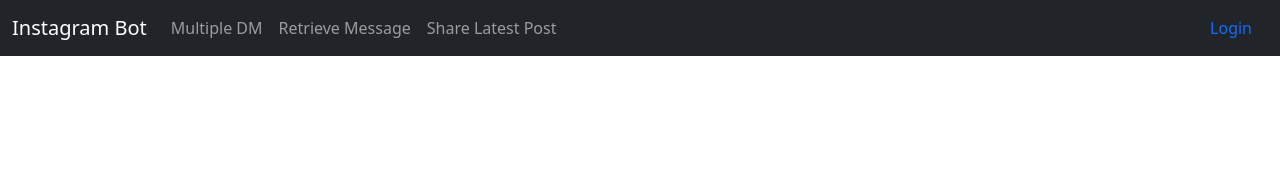
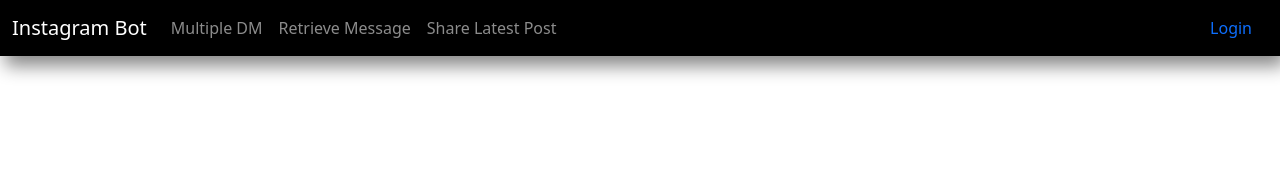
Before and after one commit to kumarankm/Insta-bot, a plain HTML site: page index.html in a window 1280 px wide. Shown: the top 178 px of the page. Drawn offline with nearby package versions, Linux system fonts and the light colour scheme.

Commit message:
Update index.html

```diff
--- a/index.html
+++ b/index.html
@@ -26,7 +26,7 @@
 
     <body>
 
-            <nav class="navbar navbar-expand-lg navbar-dark bg-dark fixed-top">
+            <nav class="navbar navbar-expand-lg navbar-dark  fixed-top" style="background-color:black;box-shadow: 5px 10px 18px #888888">
                 <div class="container-fluid">
                     <a class="navbar-brand" href="#">Instagram Bot</a>
                     <button class="navbar-toggler" type="button" data-bs-toggle="collapse" data-bs-target="#navbarNavAltMarkup" aria-controls="navbarNavAltMarkup" aria-expanded="false" aria-label="Toggle navigation">
```
